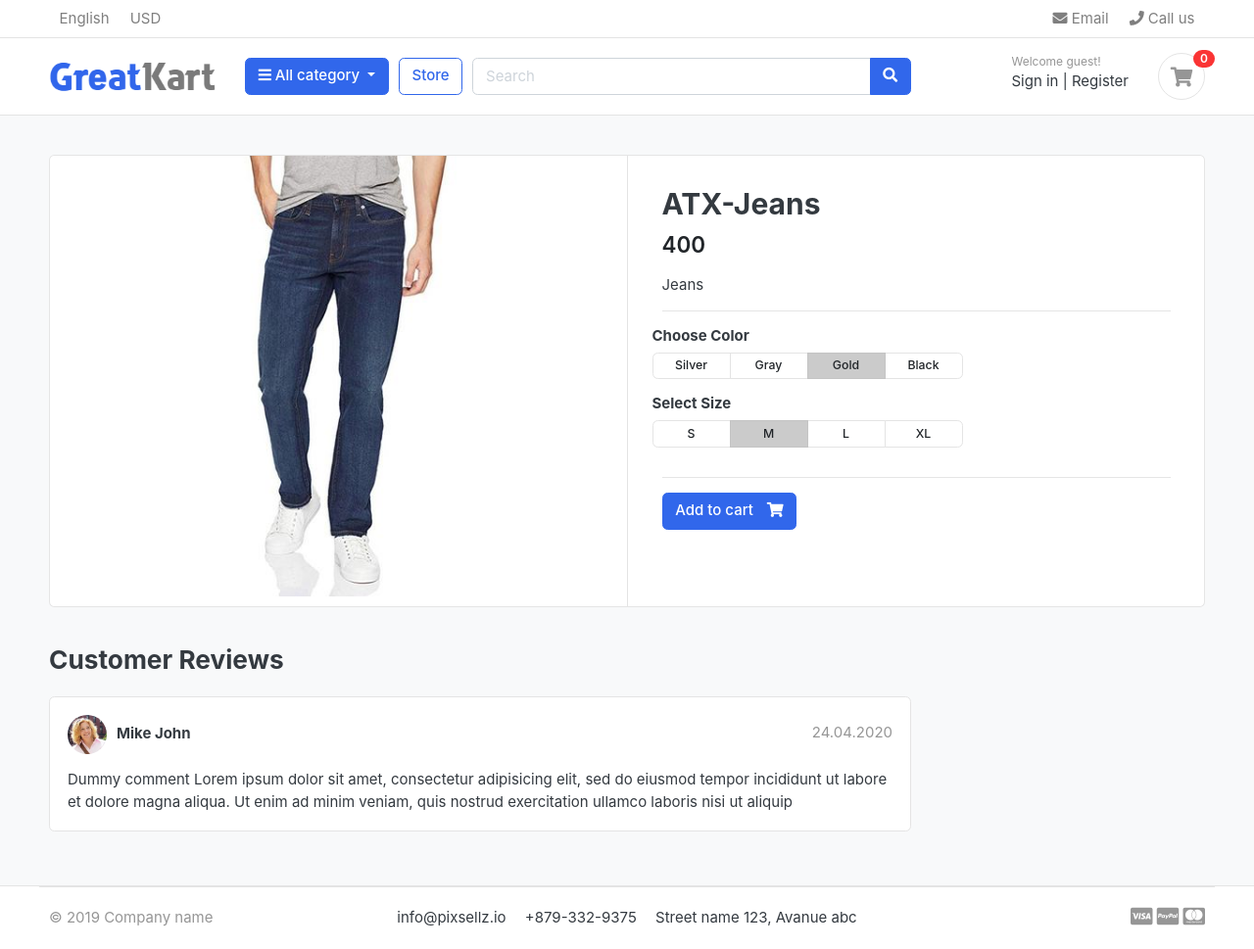
After one commit to sarathchandra0007/shopkart, a Django app: a page that uses templates/includes/navbar.html in a window 1280 px wide. The commit adds this page. Shown: the whole page at 98% size. Run offline with Django 3.2, Linux system fonts and the light colour scheme; data comes from the database, SQL or seed files in the repository; both versions use the stored data as it was after the commit; some libraries are stand-ins or nearby versions; some web fonts are replaced.

Commit message:
Added product detail page and minor code fixes

```diff
--- a/store/models.py
+++ b/store/models.py
@@ -1,5 +1,6 @@
 from django.db import models
 from category.models import Category
+from django.urls import reverse
 # Create your models here.
 
 
@@ -18,3 +19,6 @@ class Product(models.Model):
 
     def __str__(self):
         return self.product_name
+
+    def get_slug_url(self):
+        return reverse('product_detail', args=[self.category.slug, self.slug])
--- a/store/urls.py
+++ b/store/urls.py
@@ -2,5 +2,6 @@ from django.urls import path
 from . import views
 urlpatterns = [
     path('', views.store, name='store'),
-    path('<slug:category_slug>/', views.store, name='products_by_category')
+    path('<slug:category_slug>/', views.store, name='products_by_category'),
+    path('<slug:category_slug>/<slug:product_slug>/', views.product_detail, name='product_detail')
 ]
--- a/store/views.py
+++ b/store/views.py
@@ -15,3 +15,14 @@ def store(request, category_slug=None):
         'product_count': products.count()
     }
     return render(request, 'store/store.html', context=context)
+
+
+def product_detail(request, category_slug, product_slug):
+    try:
+        single_product = Product.objects.get(category__slug=category_slug, slug=product_slug)
+    except Exception as e:
+        raise e
+    context = {
+        'single_product': single_product
+    }
+    return render(request, 'store/product_detail.html', context=context)
--- a/templates/home.html
+++ b/templates/home.html
@@ -21,7 +21,7 @@
 <div class="container">
 
 <header class="section-heading">
-	<a href="./store.html" class="btn btn-outline-primary float-right">See all</a>
+	<a href="{% url 'store' %}" class="btn btn-outline-primary float-right">See all</a>
 	<h3 class="section-title">Popular products</h3>
 </header><!-- sect-heading -->
 
@@ -30,9 +30,9 @@
 	{% for product in products %}
 	<div class="col-md-3">
 		<div class="card card-product-grid">
-			<a href="./product-detail.html" class="img-wrap"> <img src="{{ product.Image.url }}"> </a>
+			<a href="{{ product.get_slug_url }}" class="img-wrap"> <img src="{{ product.Image.url }}"> </a>
 			<figcaption class="info-wrap">
-				<a href="./product-detail.html" class="title">{{ product.product_name }}</a>
+				<a href="{{ product.get_slug_url }}" class="title">{{ product.product_name }}</a>
 				<div class="price mt-1">{{ product.price }}</div> <!-- price-wrap.// -->
 			</figcaption>
 		</div>
--- a/templates/includes/navbar.html
+++ b/templates/includes/navbar.html
@@ -28,7 +28,7 @@
 	<div class="container">
 <div class="row align-items-center">
 	<div class="col-lg-2 col-md-3 col-6">
-		<a href="./" class="brand-wrap">
+		<a href="{% url 'home' %}" class="brand-wrap">
 			<img class="logo" src="{% static './images/logo.png' %}">
 		</a> <!-- brand-wrap.// -->
 	</div>
@@ -45,7 +45,7 @@
 			</div>
 		</div>  <!-- category-wrap.// -->
 	</div> <!-- col.// -->
-	<a href="./store.html" class="btn btn-outline-primary">Store</a>
+	<a href="{% url 'store' %}" class="btn btn-outline-primary">Store</a>
 	<div class="col-lg  col-md-6 col-sm-12 col">
 		<form action="#" class="search">
 			<div class="input-group w-100">
--- /dev/null
+++ b/templates/store/product_detail.html
@@ -0,0 +1,121 @@
+{% extends 'base.html' %}
+{% load static %}
+
+{% block content %}
+
+<section class="section-content padding-y bg">
+<div class="container">
+
+<!-- ============================ COMPONENT 1 ================================= -->
+<div class="card">
+	<div class="row no-gutters">
+		<aside class="col-md-6">
+<article class="gallery-wrap">
+	<div class="img-big-wrap">
+	   <a href="#"><img src="{{ single_product.Image.url }}"></a>
+	</div> <!-- img-big-wrap.// -->
+
+</article> <!-- gallery-wrap .end// -->
+		</aside>
+		<main class="col-md-6 border-left">
+<article class="content-body">
+
+<h2 class="title">{{ single_product.product_name }}</h2>
+
+<div class="mb-3">
+	<var class="price h4">{{ single_product.price }}</var>
+</div>
+
+<p>{{ single_product.description}}</p>
+
+
+<hr>
+	<div class="row">
+		<div class="item-option-select">
+			<h6>Choose Color</h6>
+			<div class="btn-group btn-group-sm btn-group-toggle" data-toggle="buttons">
+			  <label class="btn btn-light">
+			    <input type="radio" name="radio_color"> Silver
+			  </label>
+			  <label class="btn btn-light">
+			    <input type="radio" name="radio_color" > Gray
+			  </label>
+			  <label class="btn btn-light active">
+			    <input type="radio" name="radio_color checked"> Gold
+			  </label>
+			  <label class="btn btn-light">
+			    <input type="radio" name="radio_color"> Black
+			  </label>
+			</div>
+		</div>
+	</div> <!-- row.// -->
+	<div class="row">
+		<div class="item-option-select">
+			<h6>Select Size</h6>
+			<div class="btn-group btn-group-sm btn-group-toggle" data-toggle="buttons">
+			  <label class="btn btn-light">
+			    <input type="radio" name="radio_color"> S
+			  </label>
+			  <label class="btn btn-light active">
+			    <input type="radio" name="radio_color" checked> M
+			  </label>
+			  <label class="btn btn-light">
+			    <input type="radio" name="radio_color"> L
+			  </label>
+			  <label class="btn btn-light">
+			    <input type="radio" name="radio_color"> XL
+			  </label>
+			</div>
+		</div>
+	</div> <!-- row.// -->
+	<hr>
+	{% if single_product.stock <= 0 %}
+	<h5> Out of stock </h5>
+	{% else %}
+	<a href="./product-detail.html" class="btn  btn-primary"> <span class="text">Add to cart</span> <i class="fas fa-shopping-cart"></i>  </a>
+	{% endif %}
+</article> <!-- product-info-aside .// -->
+		</main> <!-- col.// -->
+	</div> <!-- row.// -->
+</div> <!-- card.// -->
+<!-- ============================ COMPONENT 1 END .// ================================= -->
+
+<br>
+
+<div class="row">
+			<div class="col-md-9">
+
+	<header class="section-heading">
+		<h3>Customer Reviews </h3>
+
+	</header>
+
+	<article class="box mb-3">
+		<div class="icontext w-100">
+			<img src="{% static './images/avatars/avatar1.jpg' %}" class="img-xs icon rounded-circle">
+			<div class="text">
+				<span class="date text-muted float-md-right">24.04.2020 </span>
+				<h6 class="mb-1">Mike John </h6>
+
+			</div>
+		</div> <!-- icontext.// -->
+		<div class="mt-3">
+			<p>
+				Dummy comment Lorem ipsum dolor sit amet, consectetur adipisicing elit, sed do eiusmod
+				tempor incididunt ut labore et dolore magna aliqua. Ut enim ad minim veniam,
+				quis nostrud exercitation ullamco laboris nisi ut aliquip
+			</p>
+		</div>
+	</article>
+
+
+
+	</div> <!-- col.// -->
+</div> <!-- row.// -->
+
+
+</div> <!-- container .//  -->
+</section>
+<!-- ========================= SECTION CONTENT END// ========================= -->
+
+{% endblock %}
--- a/templates/store/store.html
+++ b/templates/store/store.html
@@ -130,12 +130,12 @@
 		<figure class="card card-product-grid">
 			<div class="img-wrap">
 
-				<img src="{{ product.Image.url }}">
+				<a href="{{ product.get_slug_url }}"><img src="{{ product.Image.url }}"></a>
 
 			</div> <!-- img-wrap.// -->
 			<figcaption class="info-wrap">
 				<div class="fix-height">
-					<a href="./product-detail.html" class="title">{{ product.product_name }}</a>
+					<a href="{{ product.get_slug_url }}" class="title">{{ product.product_name }}</a>
 					<div class="price-wrap mt-2">
 						<span class="price">{{ product.price }}</span>
 					</div> <!-- price-wrap.// -->
```
Also changed, not shown: db.sqlite3.
